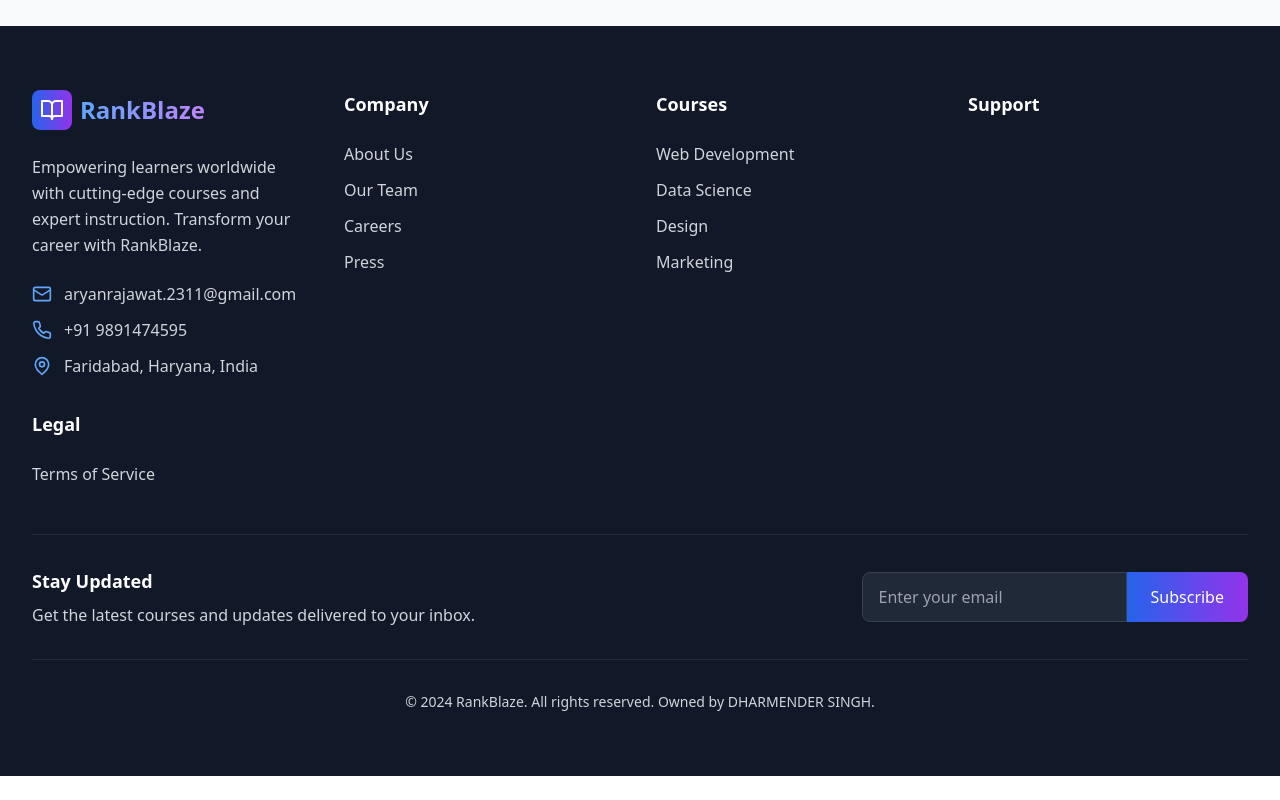
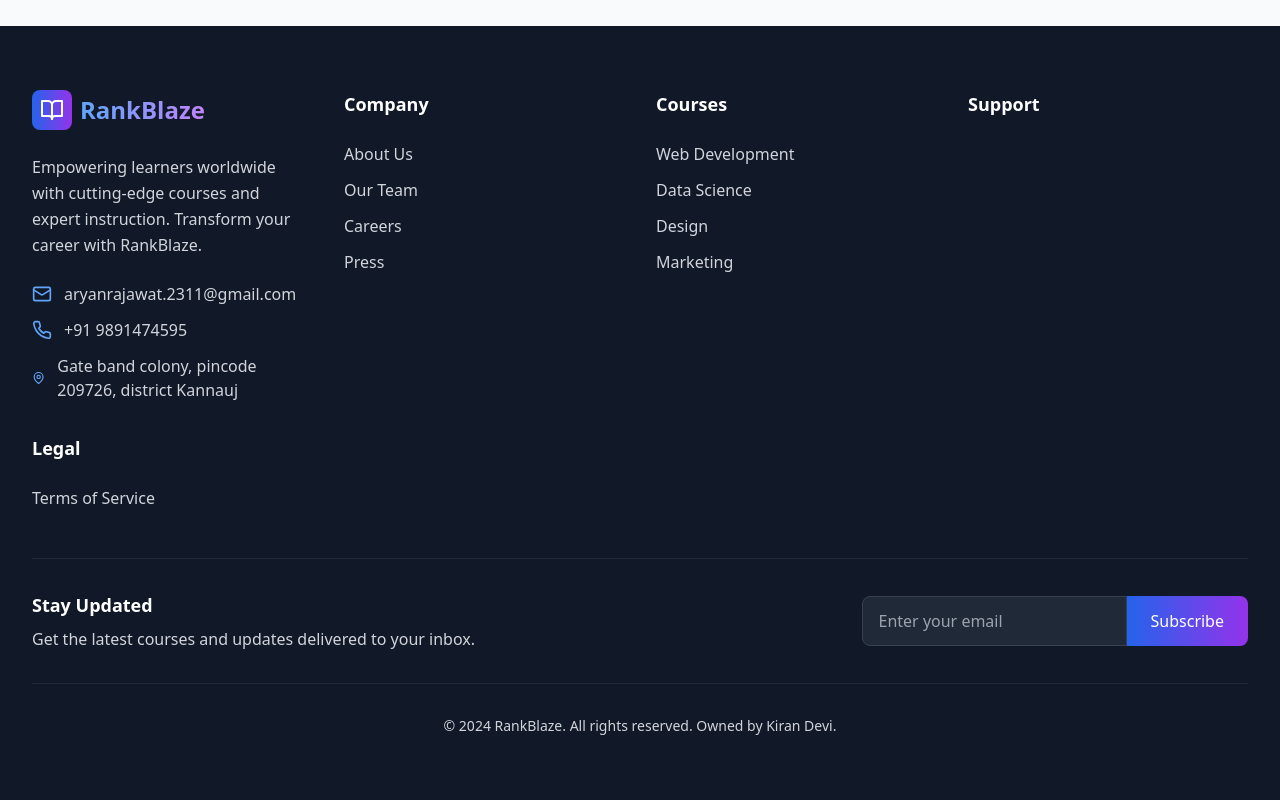
Before and after one commit to Kak4shi73/RankBlazeelearning, a React (Vite) app: page / in a window 1280 px wide. Shown: the part 4296-5096 px from the top of the page. Before the commit the page ends 5072 px from the top, so only its background shows below. Built offline with nearby package versions, Linux system fonts and the light colour scheme; no server answers.

Commit message:
Update Footer.tsx

```diff
--- a/src/components/Footer.tsx
+++ b/src/components/Footer.tsx
@@ -56,7 +56,7 @@ const Footer: React.FC = () => {
                 </div>
                 <div className="flex items-center space-x-3 text-gray-300">
                   <MapPin className="h-5 w-5 text-blue-400" />
-                  <span>Faridabad, Haryana, India</span>
+                  <span>Gate band colony, pincode 209726, district Kannauj</span>
                 </div>
               </div>
             </div>
@@ -105,7 +105,7 @@ const Footer: React.FC = () => {
           <div className="border-t border-gray-800 pt-8 mt-8">
             <div className="text-center">
               <div className="text-gray-300 text-sm">
-                © 2024 RankBlaze. All rights reserved. Owned by DHARMENDER SINGH.
+                © 2024 RankBlaze. All rights reserved. Owned by Kiran Devi.
               </div>
             </div>
           </div>
@@ -131,7 +131,7 @@ const Footer: React.FC = () => {
             <div className="p-6 overflow-y-auto max-h-[calc(90vh-140px)]">
               <div className="prose max-w-none">
                 <p className="text-gray-600 mb-4">
-                  For the purpose of these Terms and Conditions, The term "we", "us", "our" used anywhere on this page shall mean DHARMENDER SINGH, whose registered/operational office is Sarai khwaja mair market Faridabad Faridabad HARYANA 121003. "you", "your", "user", "visitor" shall mean any natural or legal person who is visiting our website and/or agreed to purchase from us.
+                  For the purpose of these Terms and Conditions, The term "we", "us", "our" used anywhere on this page shall mean Kiran Devi, whose registered/operational office is Gate band colony, pincode 209726, district Kannauj. "you", "your", "user", "visitor" shall mean any natural or legal person who is visiting our website and/or agreed to purchase from us.
                 </p>
 
                 <p className="text-gray-600 mb-4">
@@ -153,7 +153,7 @@ const Footer: React.FC = () => {
 
                   <p>• From time to time our website may also include links to other websites. These links are provided for your convenience to provide further information.</p>
 
-                  <p>• You may not create a link to our website from another website or document without DHARMENDER SINGH's prior written consent.</p>
+                  <p>• You may not create a link to our website from another website or document without Kiran Devi's prior written consent.</p>
 
                   <p>• Any dispute arising out of use of our website and/or purchase with us and/or any engagement with us is subject to the laws of India.</p>
 
```
